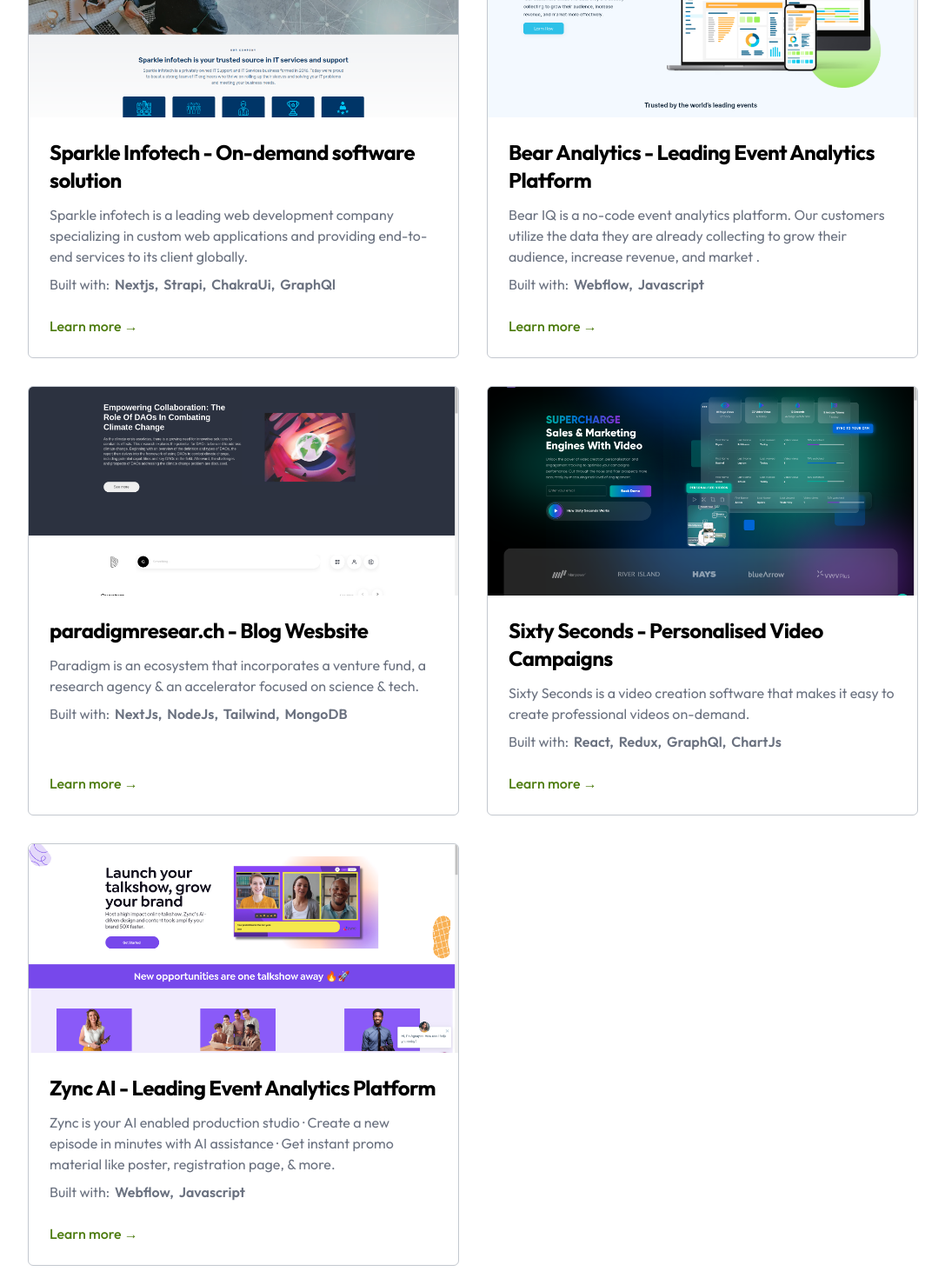
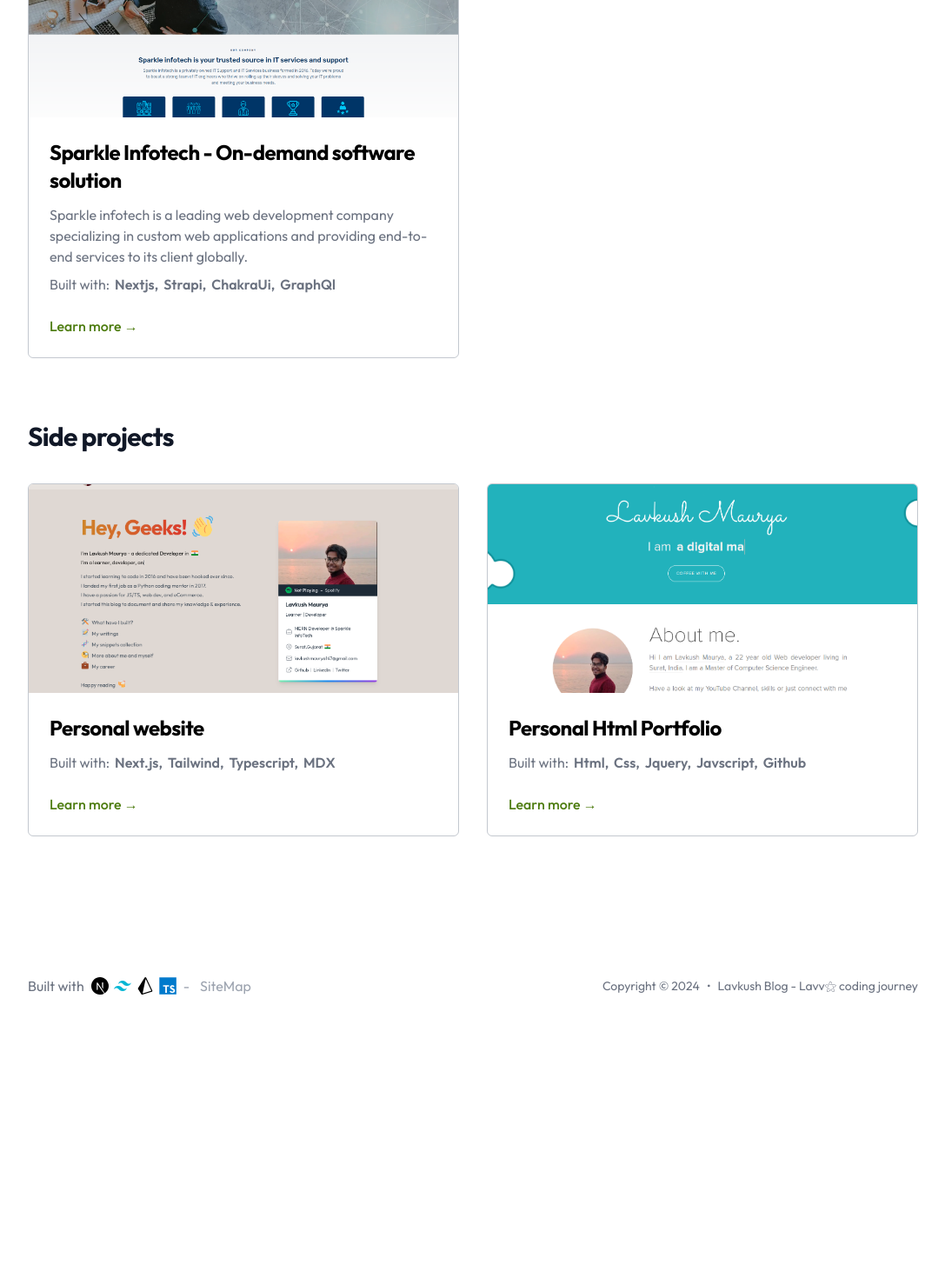
Before and after one commit to lavkush-maurya/next-blog, a Next.js app: page /projects in a window 1280 px wide. Shown: the part 480-1950 px from the top of the page at 87% size, without its empty margins (96-1183 px from the left). After the commit the page ends 1666 px from the top, so only its background shows below. Built offline with nearby package versions, Linux system fonts and the light colour scheme; no server answers.

Commit message:
update work

```diff
--- a/data/projectsData.ts
+++ b/data/projectsData.ts
@@ -9,40 +9,40 @@
     url: 'https://sparkleinfotech.com/',
     builtWith: ['Nextjs', 'Strapi', 'ChakraUi', 'GraphQl'],
   },
-  {
-    type: 'work',
-    title: 'Bear Analytics - Leading Event Analytics Platform',
-    description: `Bear IQ is a no-code event analytics platform. Our customers utilize the data they are already collecting to grow their audience, increase revenue, and market .`,
-    imgSrc: '/static/images/bear-analytics.png',
-    url: 'https://www.bearanalytics.com/',
-    builtWith: ['Webflow', 'Javascript'],
-  },
-  {
-    type: 'work',
-    title: 'paradigmresear.ch - Blog Wesbsite',
-    description:
-      'Paradigm is an ecosystem that incorporates a venture fund, a research agency & an accelerator focused on science & tech.',
-    imgSrc: '/static/images/pardigm.png',
-    repo: 'weaverse/pilot',
-    url: 'https://paradigmresear.ch/',
-    builtWith: ['NextJs', 'NodeJs', 'Tailwind', 'MongoDB'],
-  },
-  {
-    type: 'work',
-    title: 'Sixty Seconds - Personalised Video Campaigns',
-    description: `Sixty Seconds is a video creation software that makes it easy to create professional videos on-demand.`,
-    imgSrc: '/static/images/sixty-seconds.png',
-    url: 'https://www.sixtyseconds.video/',
-    builtWith: ['React', 'Redux', 'GraphQl', 'ChartJs'],
-  },
-  {
-    type: 'work',
-    title: 'Zync AI - Leading Event Analytics Platform',
-    description: `Zync is your AI enabled production studio · Create a new episode in minutes with AI assistance · Get instant promo material like poster, registration page, & more.`,
-    imgSrc: '/static/images/zync.png',
-    url: 'https://zync.ai/',
-    builtWith: ['Webflow', 'Javascript'],
-  },
+  // {
+  //   type: 'work',
+  //   title: 'Bear Analytics - Leading Event Analytics Platform',
+  //   description: `Bear IQ is a no-code event analytics platform. Our customers utilize the data they are already collecting to grow their audience, increase revenue, and market .`,
+  //   imgSrc: '/static/images/bear-analytics.png',
+  //   url: 'https://www.bearanalytics.com/',
+  //   builtWith: ['Webflow', 'Javascript'],
+  // },
+  // {
+  //   type: 'work',
+  //   title: 'paradigmresear.ch - Blog Wesbsite',
+  //   description:
+  //     'Paradigm is an ecosystem that incorporates a venture fund, a research agency & an accelerator focused on science & tech.',
+  //   imgSrc: '/static/images/pardigm.png',
+  //   repo: 'weaverse/pilot',
+  //   url: 'https://paradigmresear.ch/',
+  //   builtWith: ['NextJs', 'NodeJs', 'Tailwind', 'MongoDB'],
+  // },
+  // {
+  //   type: 'work',
+  //   title: 'Sixty Seconds - Personalised Video Campaigns',
+  //   description: `Sixty Seconds is a video creation software that makes it easy to create professional videos on-demand.`,
+  //   imgSrc: '/static/images/sixty-seconds.png',
+  //   url: 'https://www.sixtyseconds.video/',
+  //   builtWith: ['React', 'Redux', 'GraphQl', 'ChartJs'],
+  // },
+  // {
+  //   type: 'work',
+  //   title: 'Zync AI - Leading Event Analytics Platform',
+  //   description: `Zync is your AI enabled production studio · Create a new episode in minutes with AI assistance · Get instant promo material like poster, registration page, & more.`,
+  //   imgSrc: '/static/images/zync.png',
+  //   url: 'https://zync.ai/',
+  //   builtWith: ['Webflow', 'Javascript'],
+  // },
   {
     type: 'self',
     title: 'Personal website',
```
